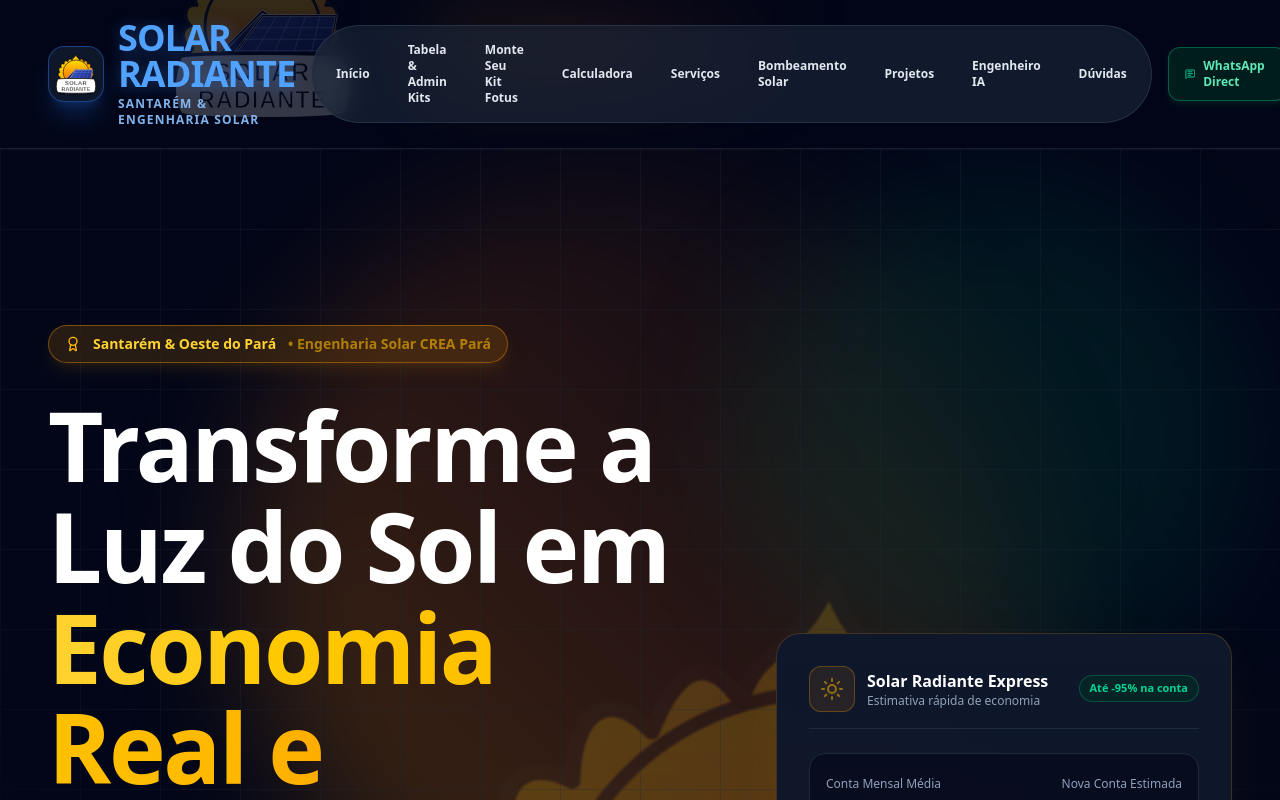
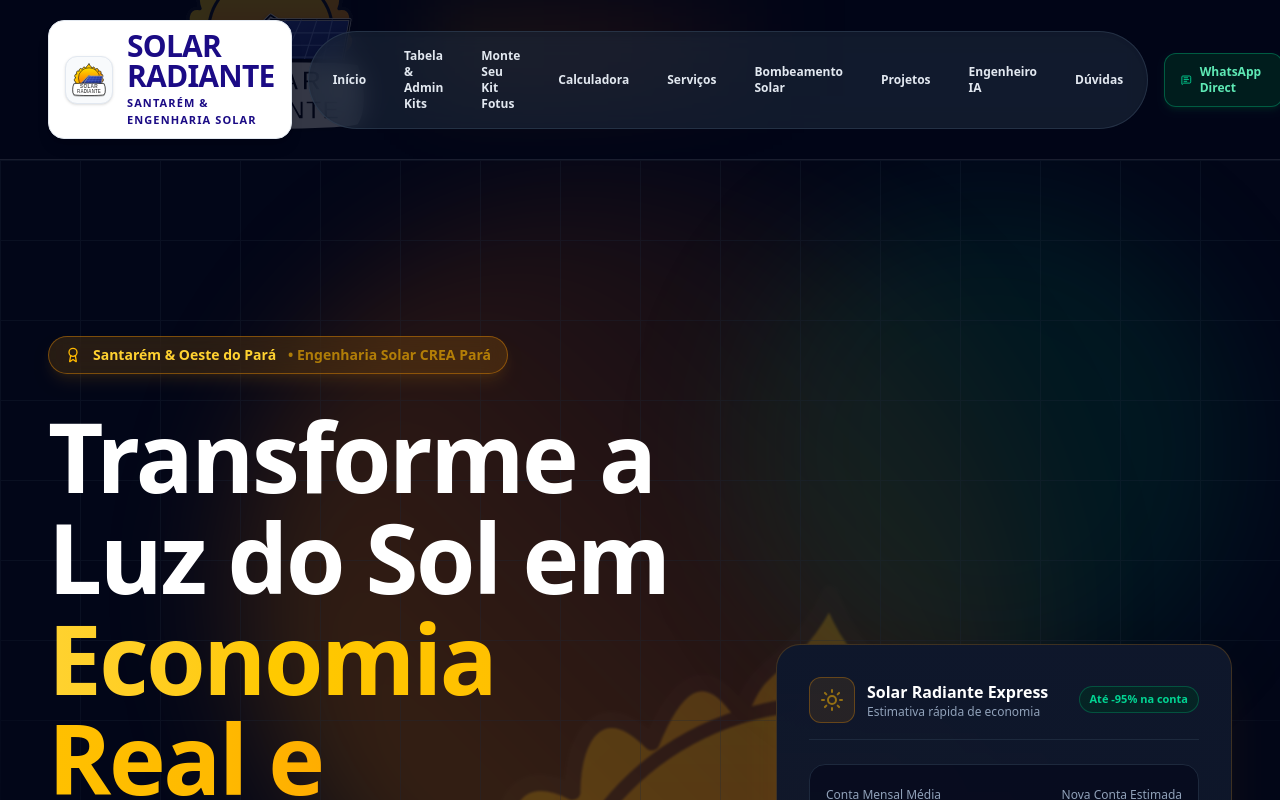
Before and after one commit to POLOTAPAJOS-hash/SOLAR-RADIANTE, a React (Vite) app: page / in a window 1280 px wide. Shown: the top 800 px of the page. Built offline with nearby package versions, Linux system fonts and the light colour scheme.

Commit message:
style: update navbar logo branding
Refine navbar logo styling with new container effects and updated color scheme to align with brand identity.

```diff
--- a/src/components/Navbar.tsx
+++ b/src/components/Navbar.tsx
@@ -57,20 +57,26 @@
           <a
             href="#inicio"
             onClick={(e) => handleLinkClick(e, '#inicio')}
-            className="flex items-center gap-3.5 group"
+            className="flex items-center gap-3.5 group bg-white px-4 py-2.5 rounded-2xl shadow-lg border border-slate-200 hover:shadow-xl transition-all duration-300"
           >
-            <div className="relative flex items-center justify-center w-14 h-14 rounded-2xl bg-slate-900 border border-blue-500/40 shadow-xl shadow-blue-500/20 group-hover:scale-105 group-hover:border-blue-400 transition-all duration-300 overflow-hidden p-1 flex-shrink-0">
+            <div className="relative flex items-center justify-center w-12 h-12 rounded-xl bg-slate-50 border border-slate-200 shadow-sm group-hover:scale-105 transition-all duration-300 overflow-hidden p-1 flex-shrink-0">
               <img
                 src="/solar-radiante-logo.svg"
                 alt="Solar Radiante Logo"
-                className="w-full h-full object-contain filter drop-shadow"
+                className="w-full h-full object-contain"
               />
             </div>
             <div className="flex flex-col">
-              <span className="text-3xl sm:text-4xl font-black tracking-tight text-blue-400 drop-shadow-[0_2px_8px_rgba(59,130,246,0.4)] flex items-center gap-2 leading-none">
+              <span
+                className="text-2xl sm:text-3xl font-black tracking-tight flex items-center gap-2 leading-none"
+                style={{ color: '#1b0b85' }}
+              >
                 SOLAR RADIANTE
               </span>
-              <span className="text-xs uppercase font-bold text-blue-300/90 tracking-widest mt-1">
+              <span
+                className="text-[11px] uppercase font-extrabold tracking-widest mt-1"
+                style={{ color: '#1b0b85' }}
+              >
                 Santarém &amp; Engenharia Solar
               </span>
             </div>
```
